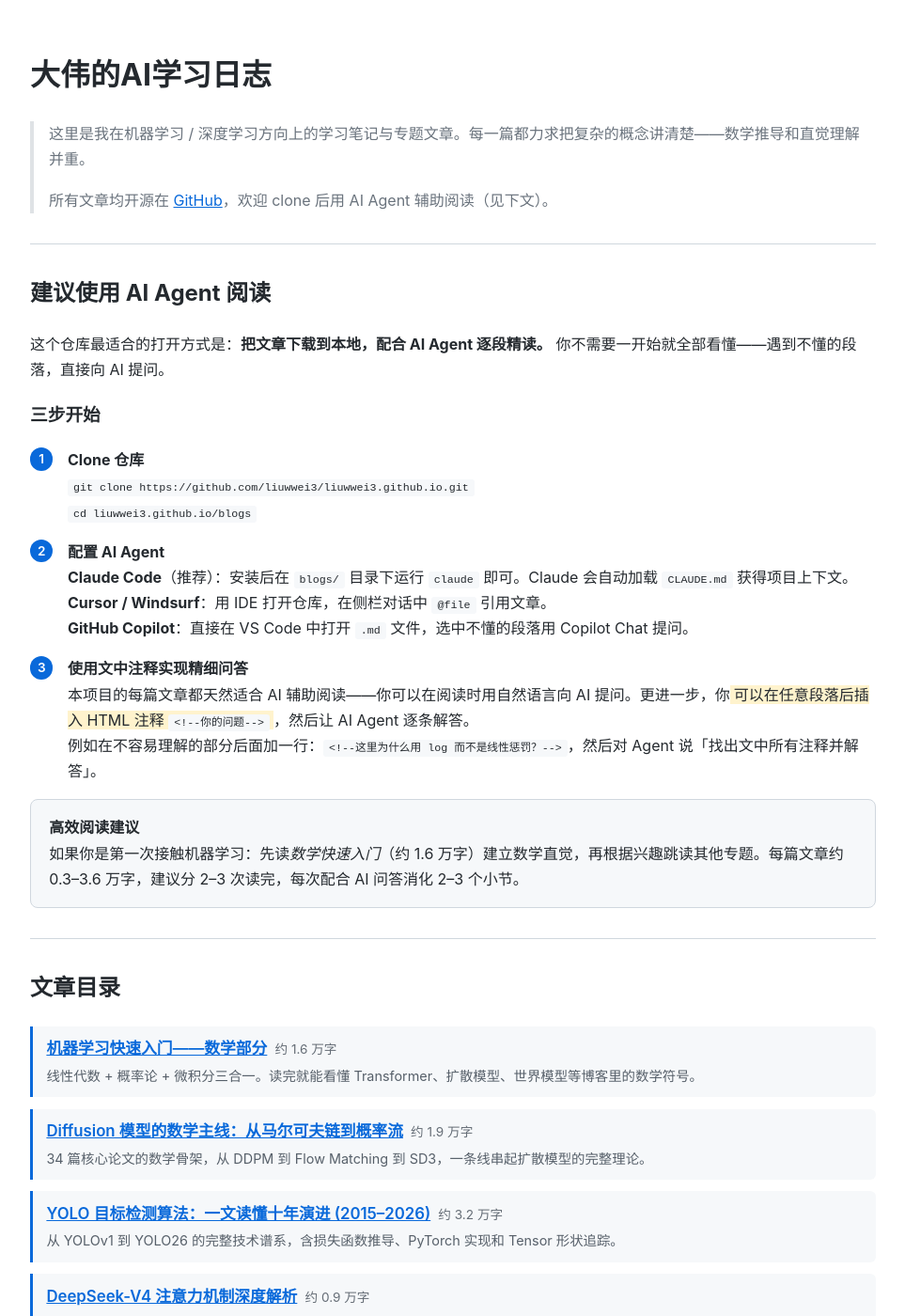
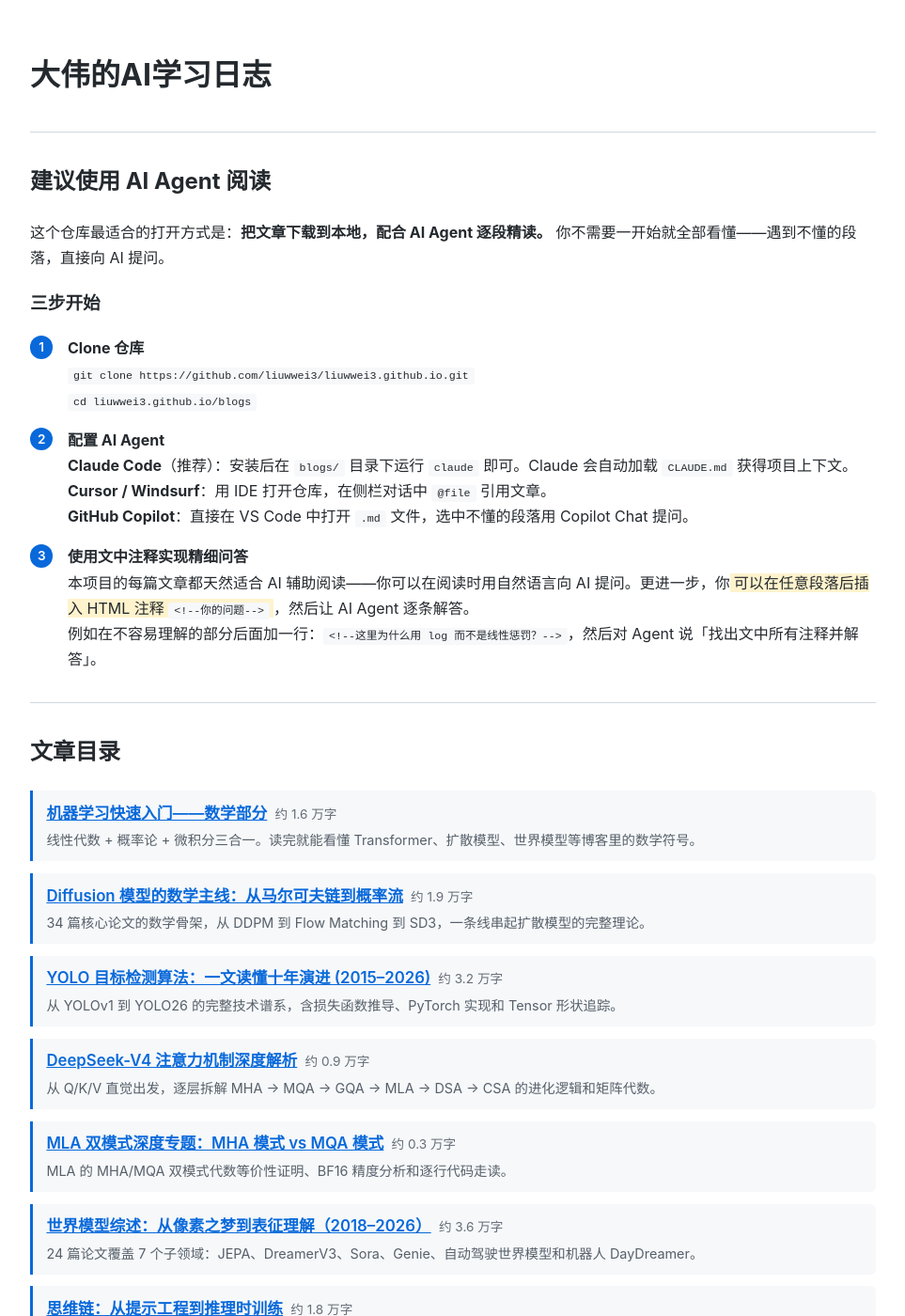
Before and after one commit to liuwwei3/liuwwei3.github.io, a Jekyll site: the page built from index.md, in a window 1280 px wide and 1400 px high. Shown: the whole window at 94% size, without its empty margins (158-1121 px from the left). Built offline with Jekyll 4.4.1, drawn with Linux system fonts in a browser that asks for light colours; some of the changed text lies outside the part shown.

Commit message:
精简主页：去掉开头引言、高效阅读建议、关于作者

```diff
--- a/index.md
+++ b/index.md
@@ -18,10 +18,6 @@ title: 大伟的AI学习日志
 </style>
 
 # 大伟的AI学习日志
-
-> 这里是我在机器学习 / 深度学习方向上的学习笔记与专题文章。每一篇都力求把复杂的概念讲清楚——数学推导和直觉理解并重。
->
-> 所有文章均开源在 [GitHub](https://github.com/liuwwei3/liuwwei3.github.io)，欢迎 clone 后用 AI Agent 辅助阅读（见下文）。
 
 ---
 
@@ -49,11 +45,6 @@ title: 大伟的AI学习日志
     例如在不容易理解的部分后面加一行：<code>&lt;!--这里为什么用 log 而不是线性惩罚？--&gt;</code>，然后对 Agent 说「找出文中所有注释并解答」。
   </li>
 </ol>
-
-<div class="tip-box">
-  <strong>高效阅读建议</strong><br>
-  如果你是第一次接触机器学习：先读<em>数学快速入门</em>（约 1.6 万字）建立数学直觉，再根据兴趣跳读其他专题。每篇文章约 0.3–3.6 万字，建议分 2–3 次读完，每次配合 AI 问答消化 2–3 个小节。
-</div>
 
 ---
 
@@ -89,11 +80,3 @@ title: 大伟的AI学习日志
     <div class="desc">14 篇核心论文 + 7 个开源项目，从 few-shot CoT 到 o1/DeepSeek-R1 的完整推理演进图谱。</div>
   </li>
 </ul>
-
----
-
-## 关于作者
-
-在职 AI 算法工程师，这个博客是我"把论文读薄"的地方。每一篇文章都经过反复打磨——尽量让数学有直觉、让代码有解释、让架构有图。
-
-有问题或建议欢迎提 [GitHub Issue](https://github.com/liuwwei3/liuwwei3.github.io/issues)。
```
